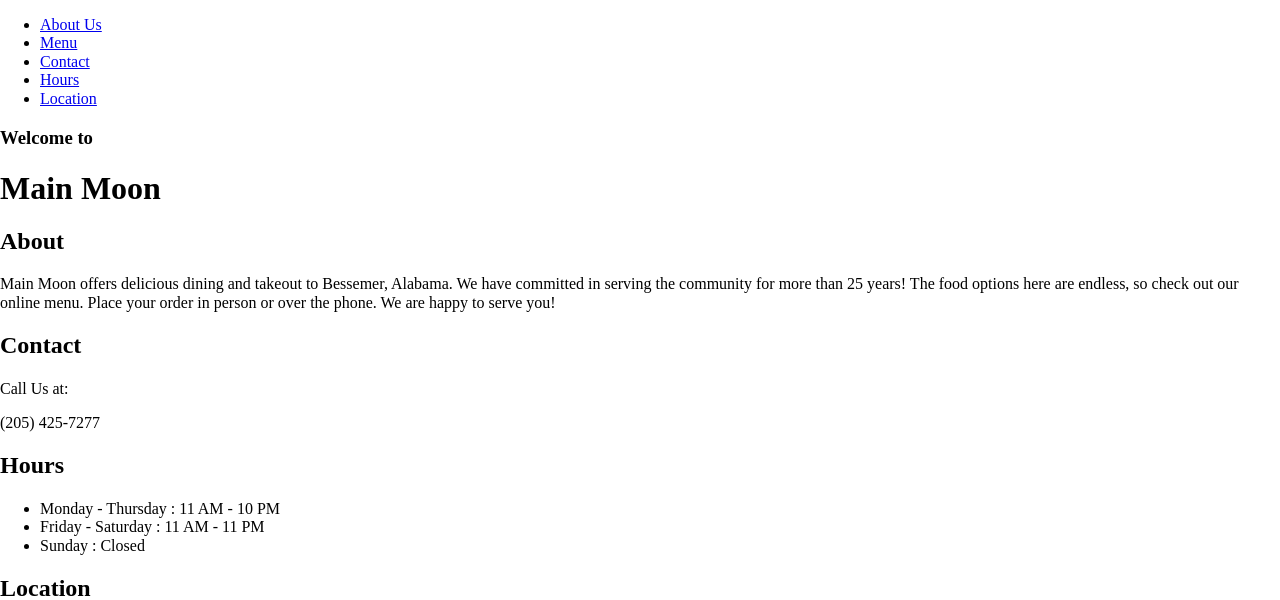
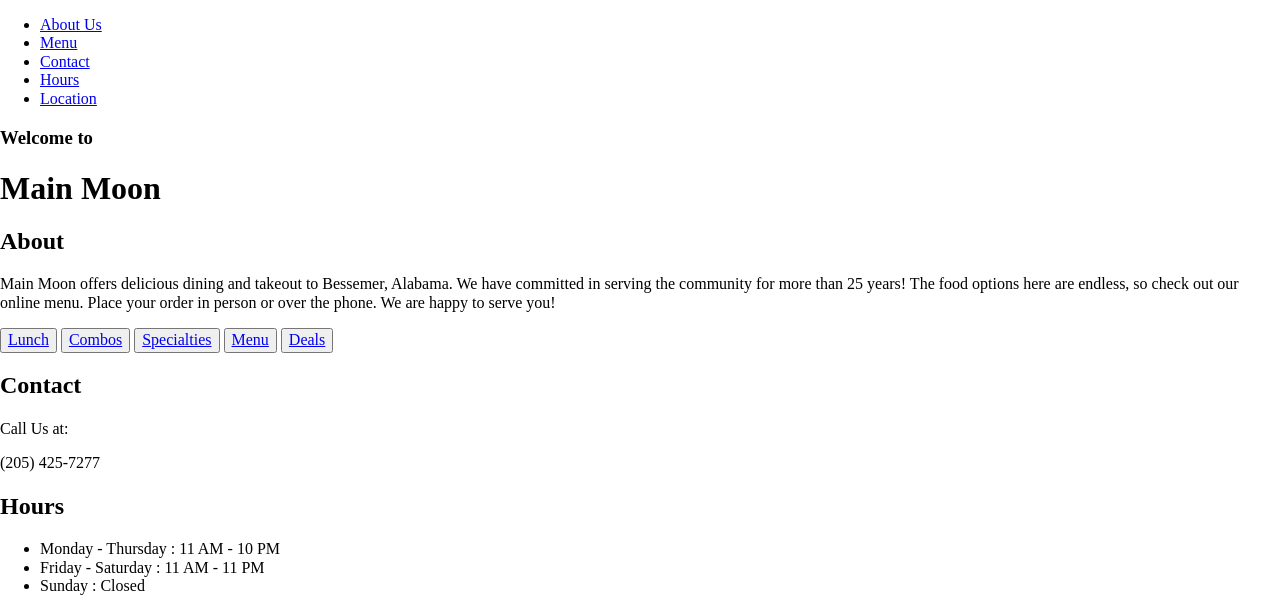
Before and after one commit to Youkaito/Main-Moon, a plain HTML site: page index.html in a window 1280 px wide. Shown: the top 600 px of the page. Drawn offline with Linux system fonts and the light colour scheme.

Commit message:
Add Menu div with buttons that go to menu page

```diff
--- a/index.html
+++ b/index.html
@@ -33,6 +33,13 @@
         in person or over the phone. We are happy to serve you!
       </p>
     </div>
+    <div id="menu">
+      <button><a href="menu.html#lunch">Lunch</a></button>
+      <button><a href="menu.html#combos">Combos</a></button>
+      <button><a href="menu.html#specialties">Specialties</a></button>
+      <button><a href="menu.html#menu">Menu</a></button>
+      <button><a href="menu.html#deals">Deals</a></button>
+    </div>
     <div id="contact">
       <h2>Contact</h2>
       <p>Call Us at:</p>
```
